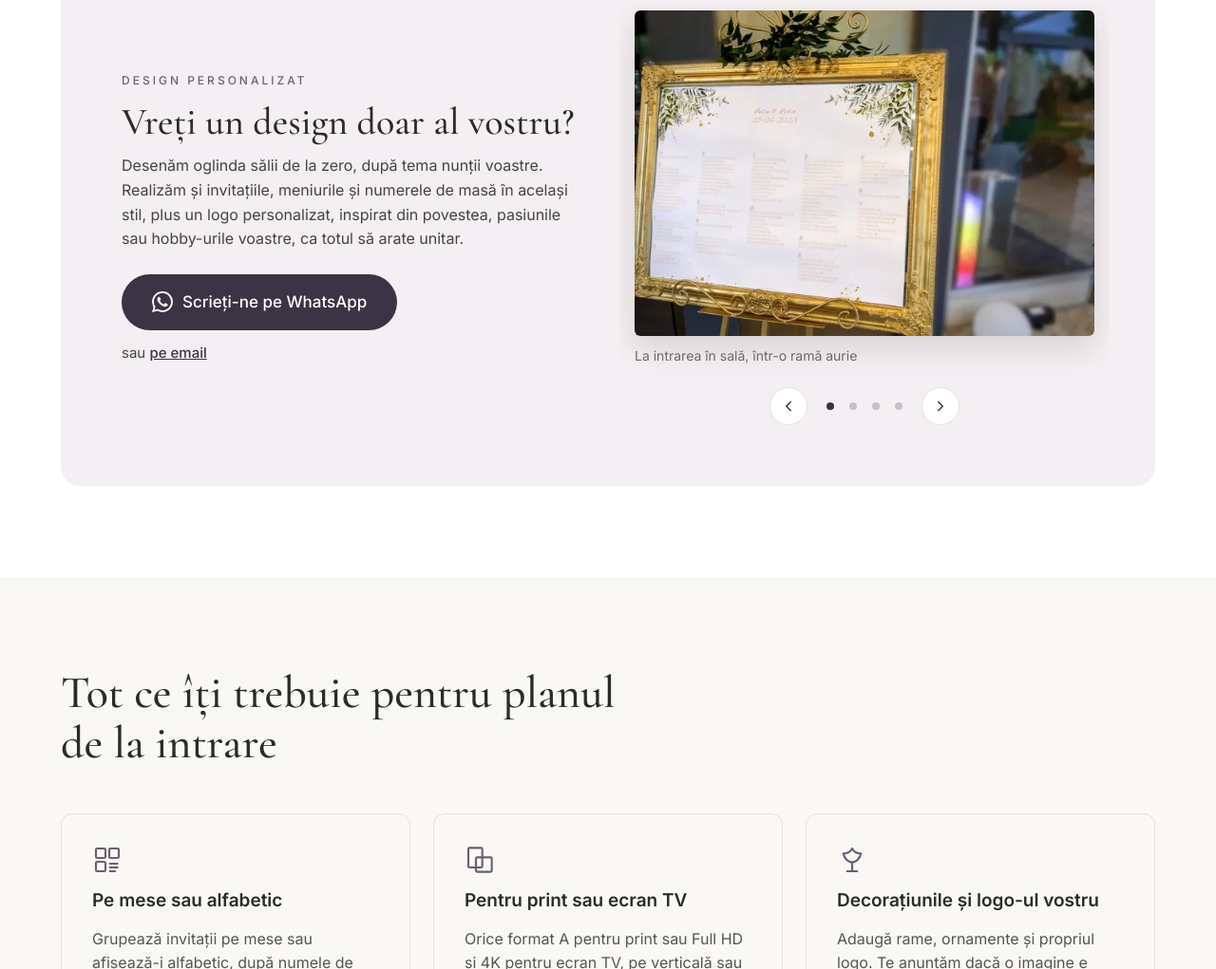
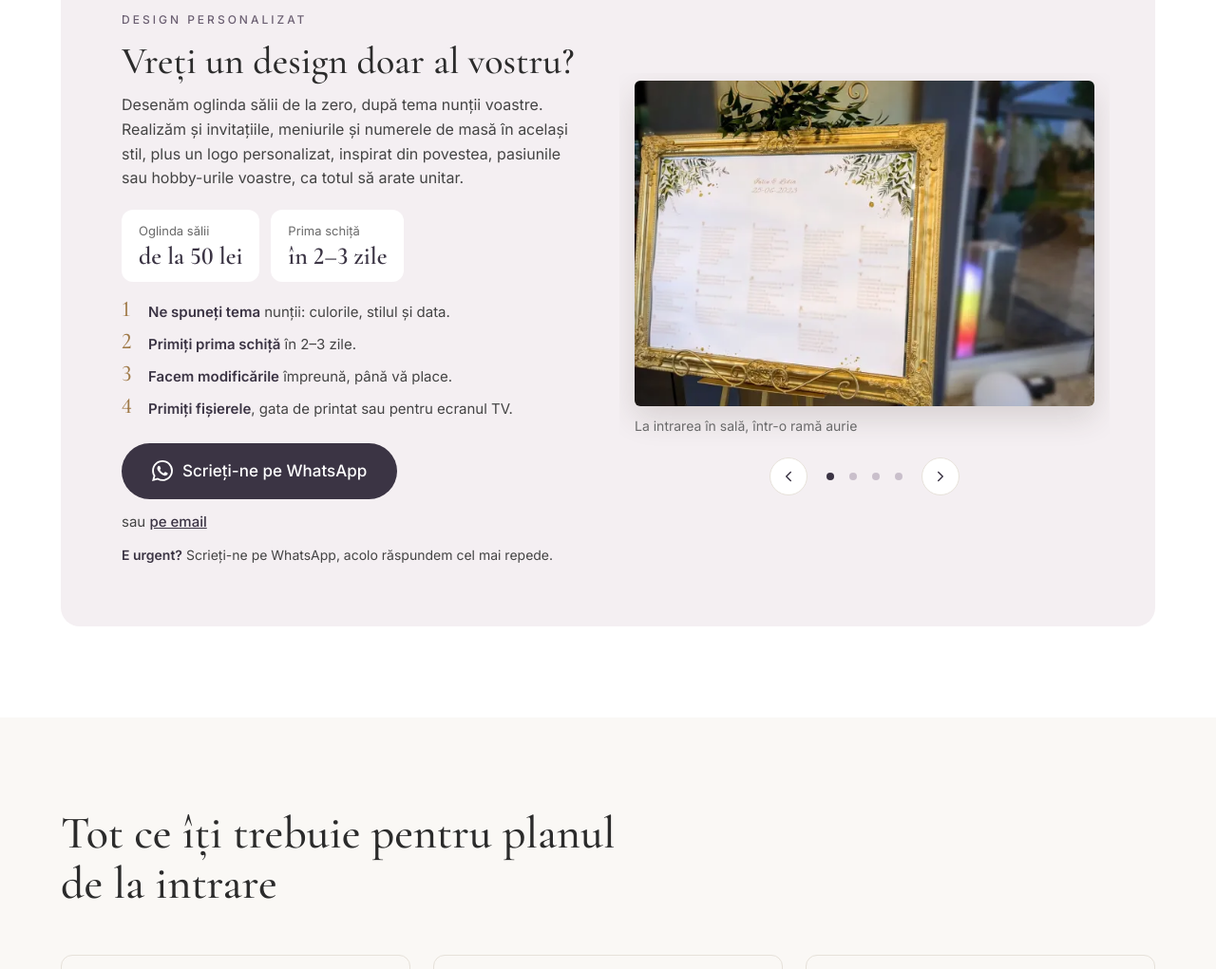
Before and after one commit to alexbirsan/oglindasalii-landing, a website: page index.html in a window 1280 px wide. Shown: the part 2856-3877 px from the top of the page at 95% size. Drawn offline with Linux system fonts and the light colour scheme.

Commit message:
4 steps on custom design to test if the user is interested with this new details

```diff
--- a/css/style.css
+++ b/css/style.css
@@ -254,6 +254,16 @@ p { margin: 0; }
 .offer__copy .btn { margin-top: 12px; }
 .offer__alt { font-size: 15px; }
 .offer__alt a { color: var(--plum); font-weight: 500; }
+.offer__facts { display: flex; flex-wrap: wrap; gap: 12px; margin: 8px 0 4px; }
+.offer__facts div { background: var(--surface); border-radius: 12px; padding: 12px 18px; }
+.offer__facts dt { font-size: 13px; color: var(--ink-muted); }
+.offer__facts dd { margin: 0; font-family: var(--serif); font-size: 26px; font-weight: 600; line-height: 1.2; font-variant-numeric: lining-nums; color: var(--plum); }
+.offer__steps { list-style: none; counter-reset: pas; margin: 4px 0 0; padding: 0; display: grid; gap: 10px; font-size: 15px; color: #444; }
+.offer__steps li { counter-increment: pas; position: relative; padding-left: 28px; }
+.offer__steps li::before { content: counter(pas); position: absolute; left: 0; top: -3px; font-family: var(--serif); font-size: 24px; line-height: 1; font-variant-numeric: lining-nums; color: var(--gold); }
+.offer__steps b { color: var(--plum); font-weight: 600; }
+.offer__urgent { font-size: 14px; }
+.offer__urgent b { color: var(--plum); font-weight: 600; }
 .offer__example { margin: 0; display: flex; flex-direction: column; gap: 10px; }
 .offer__example img {
   width: 100%; aspect-ratio: 1.414 / 1; object-fit: cover;
--- a/index.html
+++ b/index.html
@@ -91,7 +91,7 @@
           { "@type": "Question", "name": "Pot muta mesele după ce sunt așezate automat?",
             "acceptedAnswer": { "@type": "Answer", "text": "Da. Editorul propune o așezare, iar tu poți rearanja mesele și redenumi fiecare masă, de exemplu „Paris”." } },
           { "@type": "Question", "name": "Puteți face un design doar pentru nunta noastră?",
-            "acceptedAnswer": { "@type": "Answer", "text": "Da. Desenăm oglinda sălii de la zero, după tema nunții voastre, și putem realiza în același stil invitațiile, meniurile, numerele de masă și un logo personalizat." } },
+            "acceptedAnswer": { "@type": "Answer", "text": "Da. Desenăm oglinda sălii de la zero, după tema nunții voastre, și putem realiza în același stil invitațiile, meniurile, numerele de masă și un logo personalizat. Oglinda sălii personalizată pornește de la 50 lei, iar prima schiță o primiți în 2–3 zile." } },
           { "@type": "Question", "name": "Cât costă?",
             "acceptedAnswer": { "@type": "Answer", "text": "Este gratuit pe perioada beta." } }
         ]
@@ -263,12 +263,24 @@
             <p class="eyebrow">Design personalizat</p>
             <h2 class="h2 h2--small" id="titlu-design">Vreți un design doar al vostru?</h2>
             <p>Desenăm oglinda sălii de la zero, după tema nunții voastre. Realizăm și invitațiile, meniurile și numerele de masă în același stil, plus un logo personalizat, inspirat din povestea, pasiunile sau hobby-urile voastre, ca totul să arate unitar.</p>
+            <!-- Keep price and turnaround in sync with the FAQ answer "Puteți face un design doar pentru nunta noastră?" (HTML + JSON-LD) -->
+            <dl class="offer__facts">
+              <div><dt>Oglinda sălii</dt><dd>de la 50 lei</dd></div>
+              <div><dt>Prima schiță</dt><dd>în 2–3 zile</dd></div>
+            </dl>
+            <ol class="offer__steps">
+              <li><b>Ne spuneți tema</b> nunții: culorile, stilul și data.</li>
+              <li><b>Primiți prima schiță</b> în 2–3 zile.</li>
+              <li><b>Facem modificările</b> împreună, până vă place.</li>
+              <li><b>Primiți fișierele</b>, gata de printat sau pentru ecranul TV.</li>
+            </ol>
             <!-- WhatsApp first: couples talk to wedding suppliers there; email stays as the second option. Links are built in js/contact.js -->
             <a class="btn btn--lg btn--whatsapp" href="#contact" data-whatsapp="Bună! Aș vrea un design personalizat pentru oglinda sălii. Data nunții: " data-umami-event="design-personalizat" data-umami-event-canal="whatsapp">
               <svg viewBox="0 0 24 24" width="22" height="22" aria-hidden="true"><path fill="currentColor" d="M17.472 14.382c-.297-.149-1.758-.867-2.03-.967-.273-.099-.471-.148-.67.15-.197.297-.767.966-.94 1.164-.173.199-.347.223-.644.075-.297-.15-1.255-.463-2.39-1.475-.883-.788-1.48-1.761-1.653-2.059-.173-.297-.018-.458.13-.606.134-.133.298-.347.446-.52.149-.174.198-.298.298-.497.099-.198.05-.371-.025-.52-.075-.149-.669-1.612-.916-2.207-.242-.579-.487-.5-.669-.51-.173-.008-.371-.01-.57-.01-.198 0-.52.074-.792.372-.272.297-1.04 1.016-1.04 2.479 0 1.462 1.065 2.875 1.213 3.074.149.198 2.096 3.2 5.077 4.487.709.306 1.262.489 1.694.625.712.227 1.36.195 1.871.118.571-.085 1.758-.719 2.006-1.413.248-.694.248-1.289.173-1.413-.074-.124-.272-.198-.57-.347m-5.421 7.403h-.004a9.87 9.87 0 0 1-5.031-1.378l-.361-.214-3.741.982.998-3.648-.235-.374a9.86 9.86 0 0 1-1.51-5.26c.001-5.45 4.436-9.884 9.888-9.884 2.64 0 5.122 1.03 6.988 2.898a9.825 9.825 0 0 1 2.893 6.994c-.003 5.45-4.437 9.884-9.885 9.884m8.413-18.297A11.815 11.815 0 0 0 12.05 0C5.495 0 .16 5.335.157 11.892c0 2.096.547 4.142 1.588 5.945L.057 24l6.305-1.654a11.882 11.882 0 0 0 5.683 1.448h.005c6.554 0 11.89-5.335 11.893-11.893a11.821 11.821 0 0 0-3.48-8.413Z"/></svg>
               Scrieți-ne pe WhatsApp
             </a>
             <p class="offer__alt">sau <a href="#contact" data-email-subject="Design personalizat pentru nuntă" data-umami-event="design-personalizat" data-umami-event-canal="email">pe email</a></p>
+            <p class="offer__urgent"><b>E urgent?</b> Scrieți-ne pe WhatsApp, acolo răspundem cel mai repede.</p>
           </div>
           <!-- Carousel: add a slide by copying a <figure> (js/carousel.js builds the dots and arrows) -->
           <div class="offer__example carousel" role="region" aria-roledescription="carousel" aria-label="Exemple de design personalizat">
@@ -349,7 +361,7 @@
           </details>
           <details>
             <summary>Puteți face un design doar pentru nunta noastră?</summary>
-            <p>Da. Desenăm oglinda sălii de la zero, după tema nunții voastre, și putem realiza în același stil invitațiile, meniurile, numerele de masă și un logo personalizat. <a href="#design-personalizat">Cereți un design personalizat</a>.</p>
+            <p>Da. Desenăm oglinda sălii de la zero, după tema nunții voastre, și putem realiza în același stil invitațiile, meniurile, numerele de masă și un logo personalizat. Oglinda sălii personalizată pornește de la 50 lei, iar prima schiță o primiți în 2–3 zile. <a href="#design-personalizat">Cereți un design personalizat</a>.</p>
           </details>
           <details>
             <summary>Cât costă?</summary>
```
